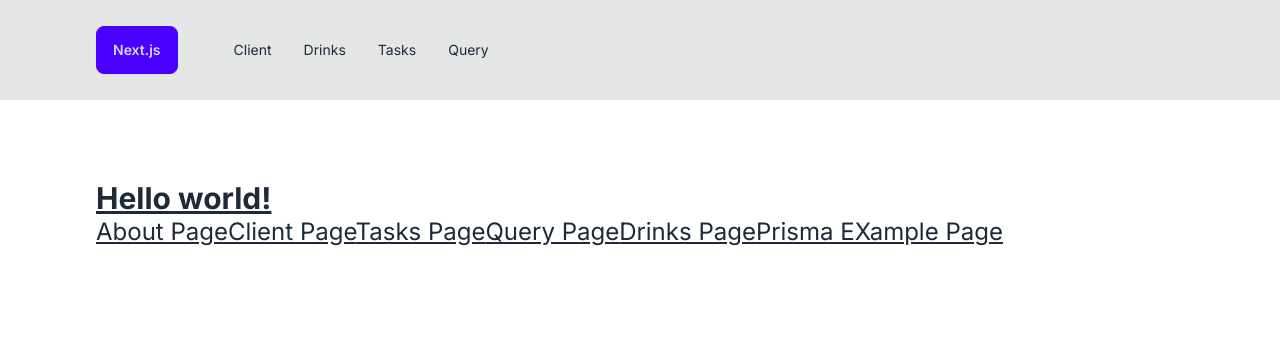
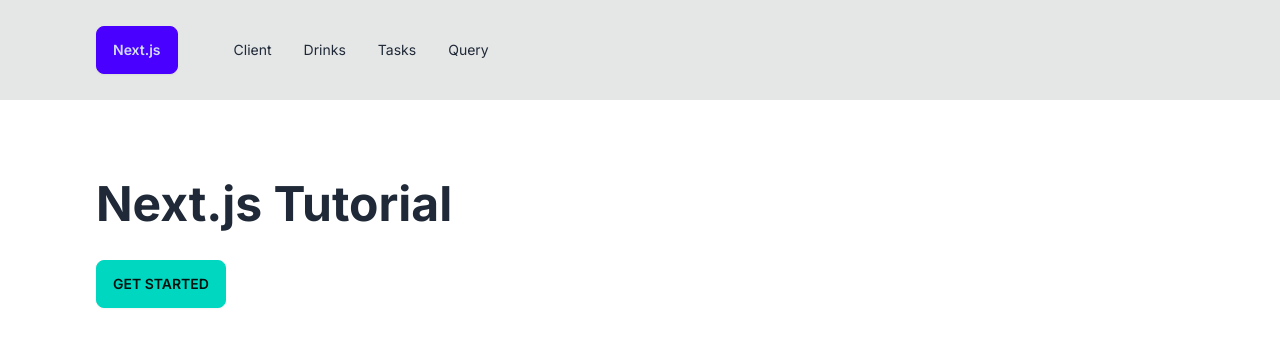
Before and after one commit to jackal7819/nextjs, a Next.js app: page / in a window 1280 px wide. Shown: the top 346 px of the page. Built offline with nearby package versions, Linux system fonts and the light colour scheme.

Commit message:
Create Client

```diff
--- a/app/client/page.jsx
+++ b/app/client/page.jsx
@@ -1,12 +1,35 @@
-import Link from 'next/link';
+'use client';
+
+import { useState } from 'react';
 
 const ClientPage = () => {
+	const [count, setCount] = useState(0);
+
+	const plusHandler = () => {
+		setCount((prev) => prev + 1);
+	};
+
+	const minusHandler = () => {
+		setCount((prev) => prev - 1);
+	};
+
 	return (
 		<div>
-			<h1 className='text-3xl font-bold underline'>Hello Client!</h1>
-			<Link href='/' className='text-2xl underline'>
-				Home Page
-			</Link>
+			<h1 className='my-20 font-bold text-center text-7xl'>{count}</h1>
+			<div className='flex justify-center gap-20'>
+				<button
+					className='text-2xl btn btn-primary'
+					onClick={plusHandler}
+				>
+					+
+				</button>
+				<button
+					className='text-2xl btn btn-primary '
+					onClick={minusHandler}
+				>
+					-
+				</button>
+			</div>
 		</div>
 	);
 };
--- a/app/page.jsx
+++ b/app/page.jsx
@@ -3,24 +3,9 @@
 const HomePage = () => {
 	return (
 		<div>
-			<h1 className='text-3xl font-bold underline'>Hello world!</h1>
-			<Link href='/about' className='text-2xl underline'>
-				About Page
-			</Link>
-			<Link href='/client' className='text-2xl underline'>
-				Client Page
-			</Link>
-			<Link href='/tasks' className='text-2xl underline'>
-				Tasks Page
-			</Link>
-			<Link href='/query' className='text-2xl underline'>
-				Query Page
-			</Link>
-			<Link href='/drinks' className='text-2xl underline'>
-				Drinks Page
-			</Link>
-			<Link href='/prisma-example' className='text-2xl underline'>
-				Prisma EXample Page
+			<h1 className='mb-8 text-5xl font-bold'>Next.js Tutorial</h1>
+			<Link href='/client' className='btn btn-accent uppercase'>
+				get started
 			</Link>
 		</div>
 	);
```
